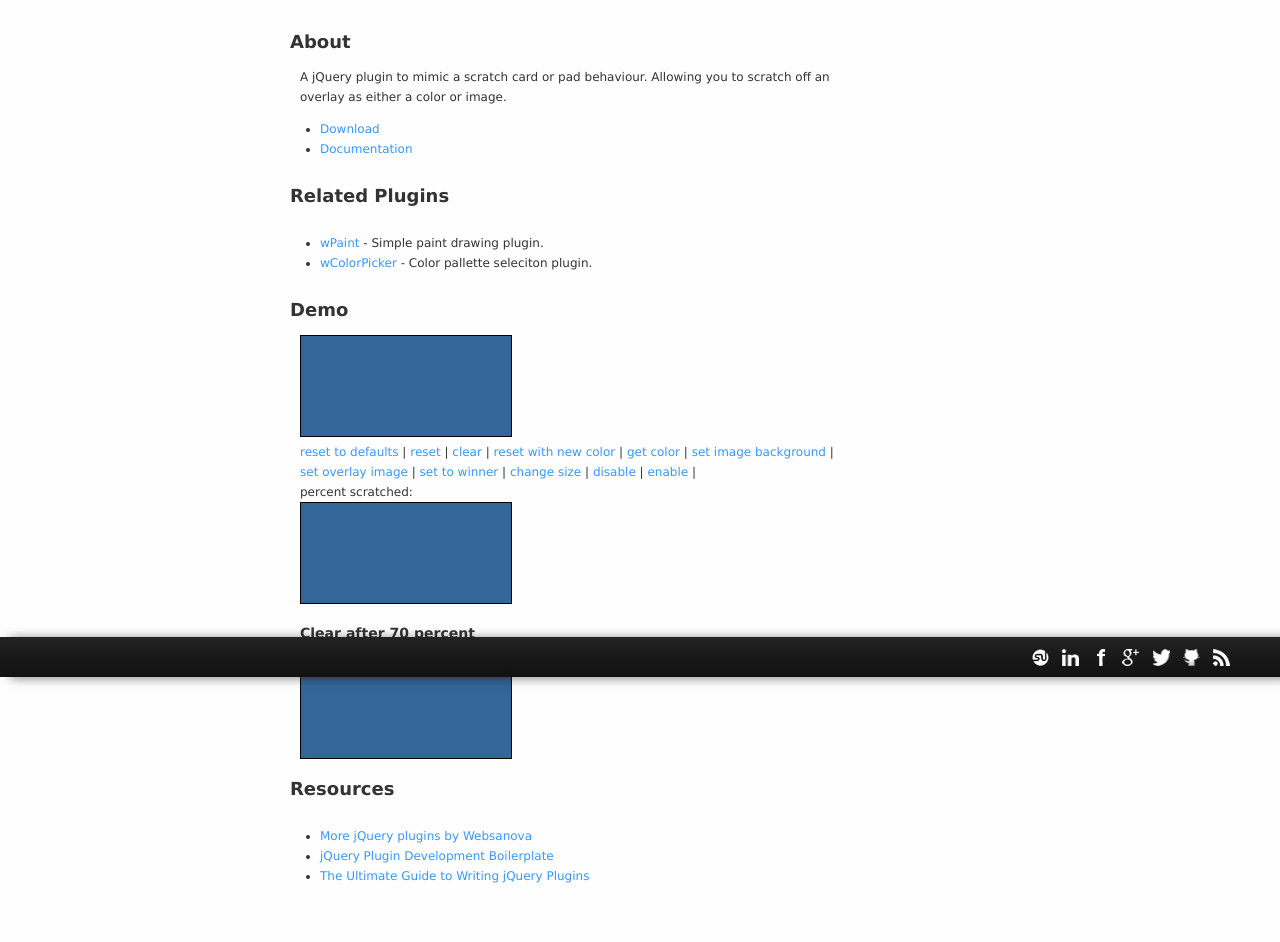
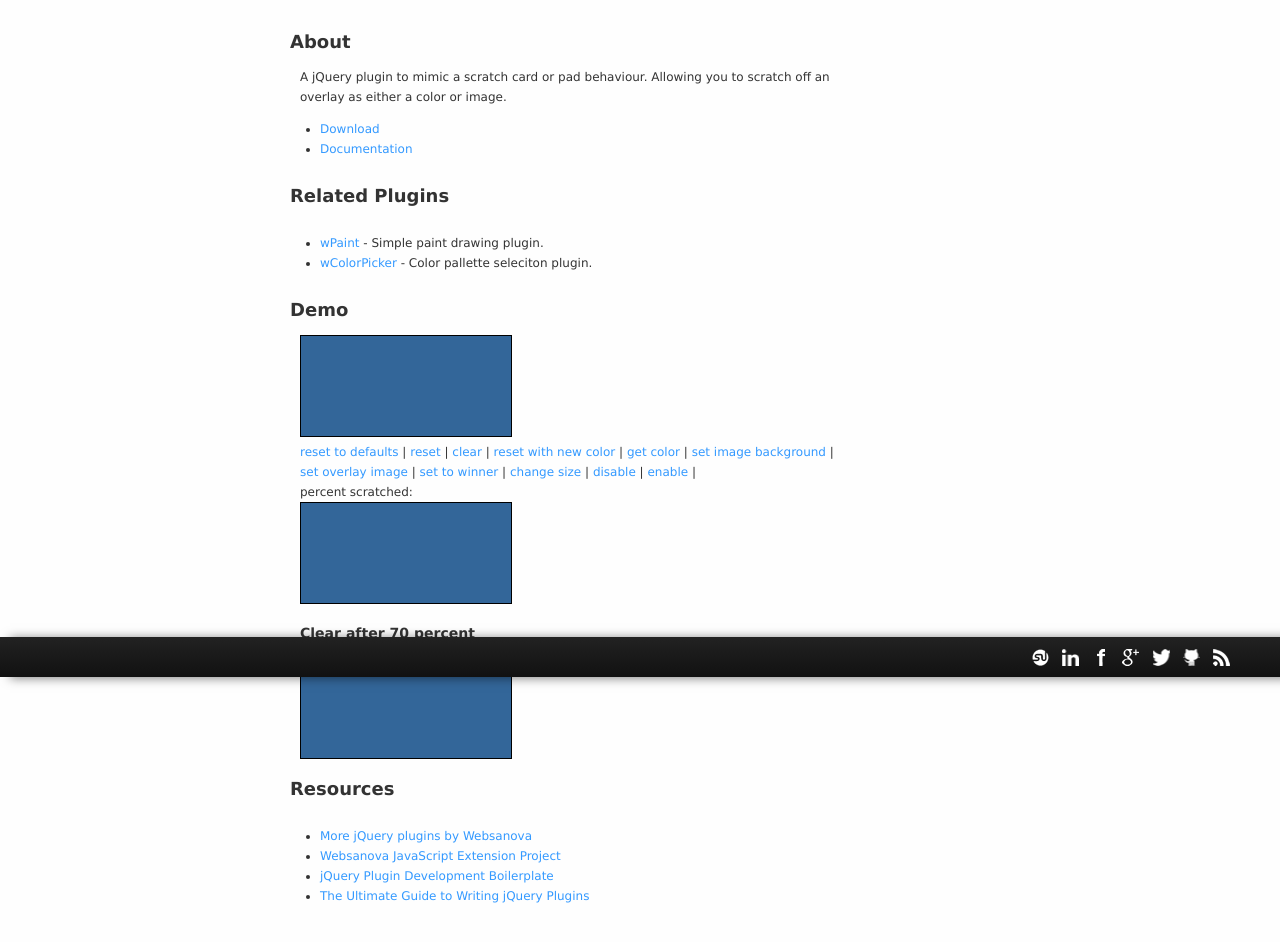
Before and after one commit to websanova/wScratchPad, a plain HTML site: page index.html in a window 1280 px wide. Shown: the part 124-1066 px from the top of the page. Drawn offline with Linux system fonts and the light colour scheme.

Commit message:
Updated links

```diff
--- a/index.html
+++ b/index.html
@@ -206,6 +206,7 @@
         <!-- resourcestart -->
         <ul>
             <li><a href="http://websanova.com/plugins">More jQuery plugins by Websanova</a></li>
+            <li><a href="http://websanova.com/extensions">Websanova JavaScript Extension Project</a></li>
             <li><a href="http://wboiler.websanova.com">jQuery Plugin Development Boilerplate</a></li>
             <li><a href="http://www.websanova.com/blog/jquery/the-ultimate-guide-to-writing-jquery-plugins">The Ultimate Guide to Writing jQuery Plugins</a></li>
         </ul>
```
Also changed, not shown: README.md.
